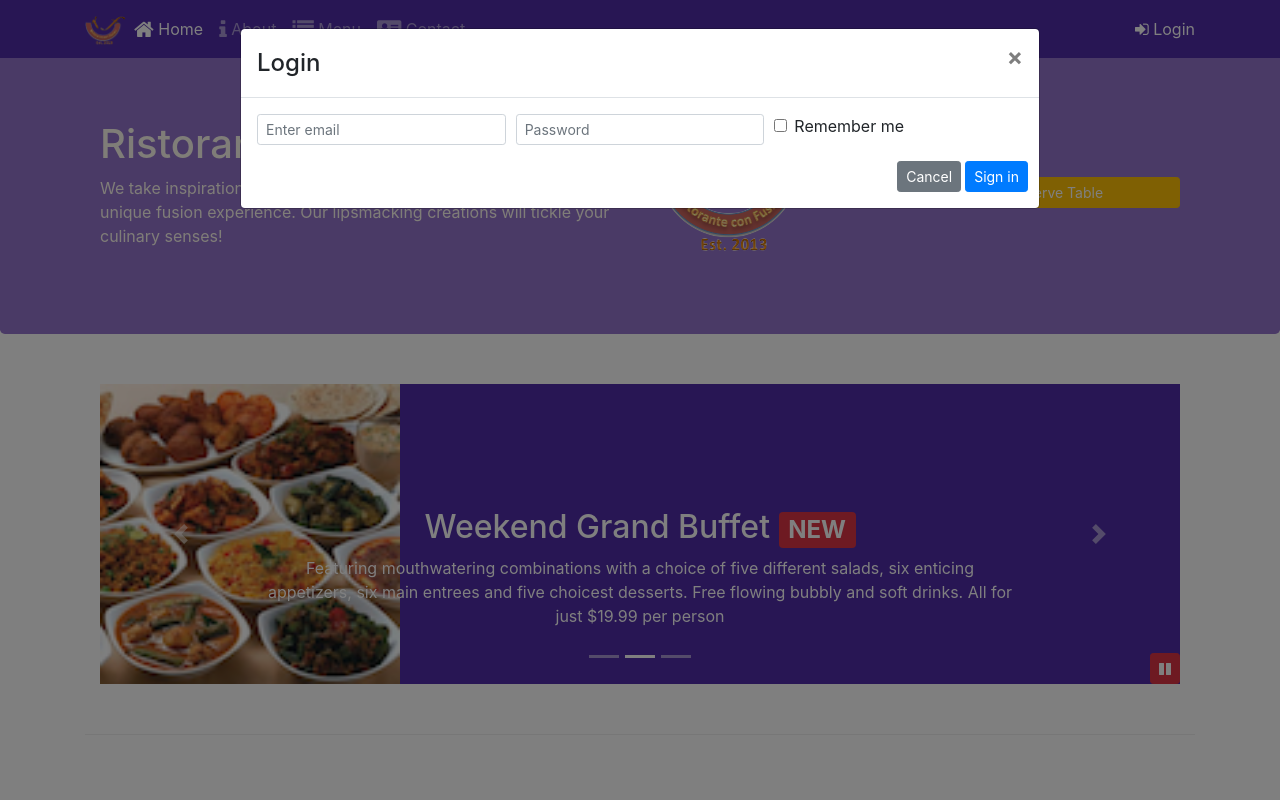
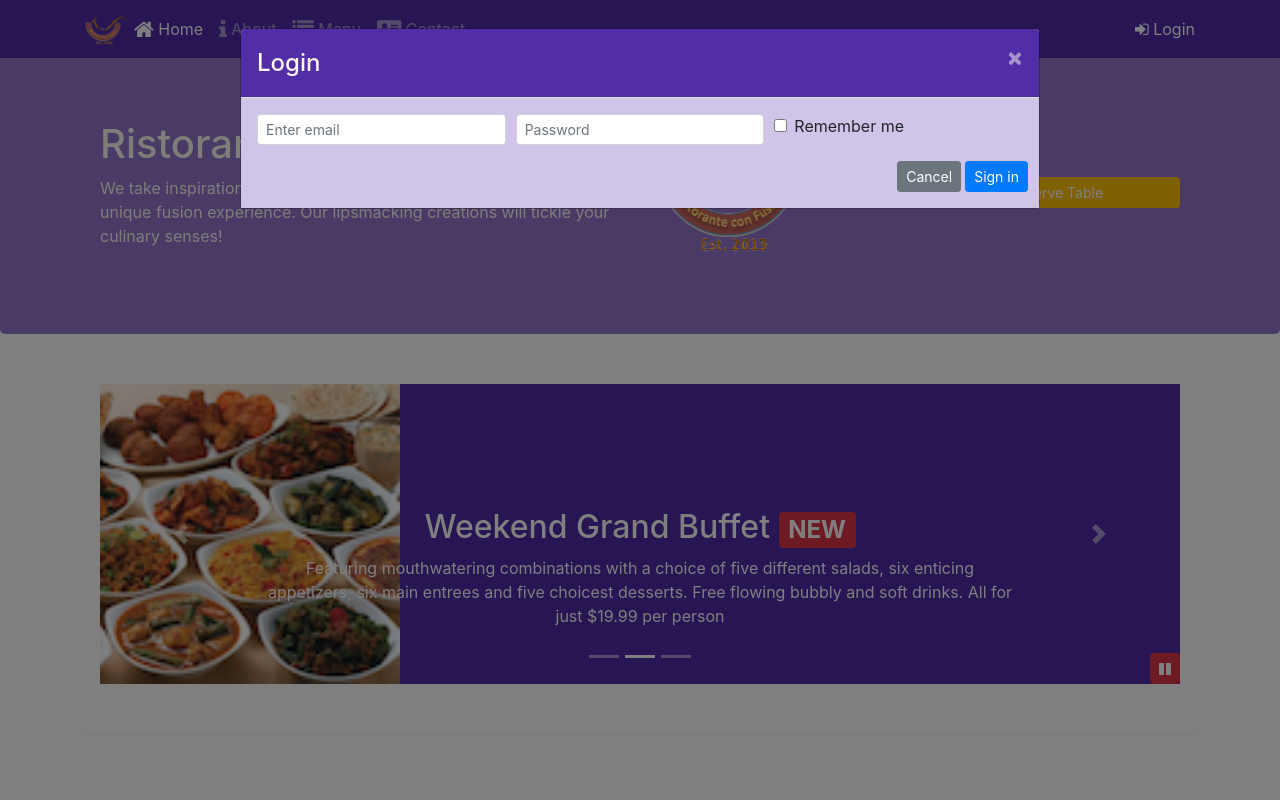
Before and after one commit to Zemnitskiy/ristorante, a website: page index.html in a window 1280 px wide. Both pictures are taken after a click on the link "Login". Shown: the top 800 px of the page. Drawn offline with nearby package versions, Linux system fonts and the light colour scheme.

Commit message:
Assignment 4

```diff
--- a/css/styles.scss
+++ b/css/styles.scss
@@ -74,3 +74,20 @@ body {
   position: absolute;
   bottom: 0px;
 }
+
+.modal-header {
+  background: $background-dark;
+
+  h4 {
+    color: floralwhite;
+  }
+
+  button,
+  button:hover {
+    color: floralwhite;
+  }
+}
+
+.modal-body {
+  background: $background-pale;
+}
--- a/index.html
+++ b/index.html
@@ -65,7 +65,8 @@
             </li>
           </ul>
           <span class="navbar-text">
-            <a data-toggle="modal" data-target="#loginModal">
+            <!-- Button login -->
+            <a id="loginModalLink">
               <span class="fa fa-sign-in"></span> Login
             </a>
           </span>
@@ -73,6 +74,7 @@
       </div>
     </nav>
 
+    <!-- Login Modal -->
     <div id="loginModal" class="modal fade" role="dialog">
       <div class="modal-dialog modal-lg" role="content">
         <div class="modal-content">
@@ -132,6 +134,7 @@
       </div>
     </div>
 
+    <!-- Reserve Table Modal -->
     <div id="reserveTable" class="modal fade" role="dialog">
       <div class="modal-dialog modal-lg" role="content">
         <div class="modal-content">
@@ -282,12 +285,12 @@
             <img src="img/logo.png" alt="logo" class="img-fluid" />
           </div>
           <div class="col-md-3 col-sm-3 align-self-center">
+            <!-- Reserve Table Button -->
             <a
               role="button"
               href="#reserve"
               class="btn btn-warning btn-sm btn-block text-white"
-              data-toggle="modal"
-              data-target="#reserveTable"
+              id="reserveTableLink"
               >Reserve Table</a
             >
           </div>
@@ -544,7 +547,7 @@
       <script>
         $(document).ready(function(){
             $("#mycarousel").carousel( { interval: 2000 } );
-           $("#carouselButton").click(function(){
+            $("#carouselButton").click(function(){
                 if ($("#carouselButton").children("span").hasClass('fa-pause')) {
                     $("#mycarousel").carousel('pause');
                     $("#carouselButton").children("span").removeClass('fa-pause');
@@ -559,5 +562,21 @@
 
         });
       </script>
+
+      <script>
+        $(document).ready(function() {
+          $('#loginModalLink').click(function() {
+            $('#loginModal').modal('show');
+          })
+        })
+      </script>
+
+      <script>
+        $(document).ready(function() {
+          $('#reserveTableLink').click(function() {
+            $('#reserveTable').modal('show');
+          })
+        })
+      </script>
   </body>
 </html>
```
Also changed, not shown: css/styles.css.
